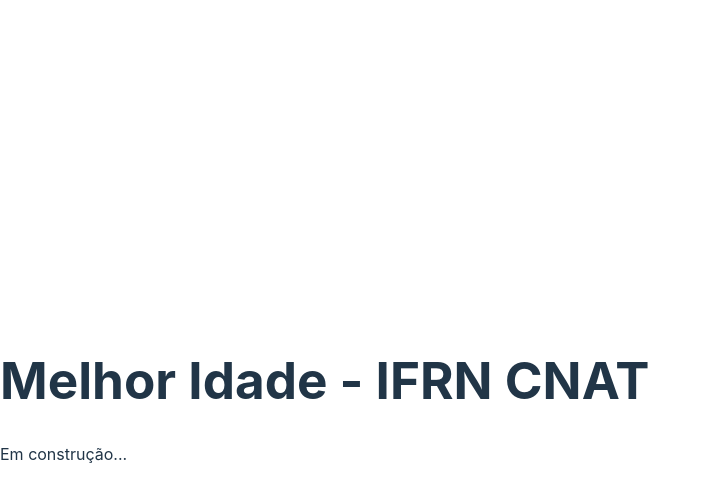
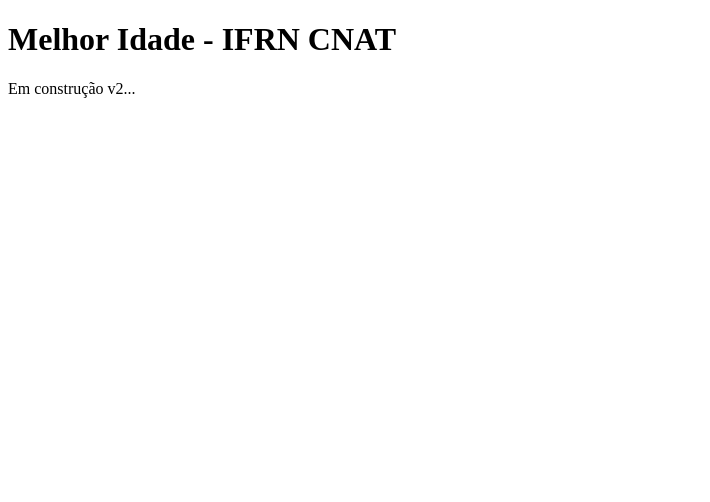
Before and after one commit to csaifrn/melhoridade-web, a React (Vite) app: page / in a window 1280 px wide. Shown: the top 502 px of the page, without its empty margins (0-710 px from the left). Built offline with nearby package versions, Linux system fonts and the light colour scheme.

Commit message:
added new branch example

```diff
--- a/index.html
+++ b/index.html
@@ -5,6 +5,14 @@
 		<link rel="icon" type="image/svg+xml" href="/vite.svg" />
 		<meta name="viewport" content="width=device-width, initial-scale=1.0" />
 		<title>Melhor Idade - IFRN CNAT</title>
+		<link
+			rel="stylesheet"
+			href="https://fonts.googleapis.com/css?family=Roboto:300,400,500,700&display=swap"
+		/>
+		<link
+			rel="stylesheet"
+			href="https://fonts.googleapis.com/icon?family=Material+Icons"
+		/>
 	</head>
 	<body>
 		<div id="root"></div>
--- a/package.json
+++ b/package.json
@@ -9,8 +9,11 @@
     "preview": "vite preview"
   },
   "dependencies": {
+    "@mui/material": "^5.10.6",
+    "@mui/styled-engine-sc": "^5.10.6",
     "react": "^18.2.0",
-    "react-dom": "^18.2.0"
+    "react-dom": "^18.2.0",
+    "styled-components": "^5.3.5"
   },
   "devDependencies": {
     "@types/react": "^18.0.17",
--- a/src/App.css
+++ /dev/null
@@ -1,41 +0,0 @@
-#root {
-  max-width: 1280px;
-  margin: 0 auto;
-  padding: 2rem;
-  text-align: center;
-}
-
-.logo {
-  height: 6em;
-  padding: 1.5em;
-  will-change: filter;
-}
-.logo:hover {
-  filter: drop-shadow(0 0 2em #646cffaa);
-}
-.logo.react:hover {
-  filter: drop-shadow(0 0 2em #61dafbaa);
-}
-
-@keyframes logo-spin {
-  from {
-    transform: rotate(0deg);
-  }
-  to {
-    transform: rotate(360deg);
-  }
-}
-
-@media (prefers-reduced-motion: no-preference) {
-  a:nth-of-type(2) .logo {
-    animation: logo-spin infinite 20s linear;
-  }
-}
-
-.card {
-  padding: 2em;
-}
-
-.read-the-docs {
-  color: #888;
-}
--- a/src/App.tsx
+++ b/src/App.tsx
@@ -5,7 +5,7 @@
   return (
     <div className="App">
       <h1>Melhor Idade - IFRN CNAT</h1>
-      <p>Em construção...</p>
+      <p>Em construção v2...</p>
     </div>
   )
 };
--- a/src/index.css
+++ /dev/null
@@ -1,70 +0,0 @@
-:root {
-  font-family: Inter, Avenir, Helvetica, Arial, sans-serif;
-  font-size: 16px;
-  line-height: 24px;
-  font-weight: 400;
-
-  color-scheme: light dark;
-  color: rgba(255, 255, 255, 0.87);
-  background-color: #242424;
-
-  font-synthesis: none;
-  text-rendering: optimizeLegibility;
-  -webkit-font-smoothing: antialiased;
-  -moz-osx-font-smoothing: grayscale;
-  -webkit-text-size-adjust: 100%;
-}
-
-a {
-  font-weight: 500;
-  color: #646cff;
-  text-decoration: inherit;
-}
-a:hover {
-  color: #535bf2;
-}
-
-body {
-  margin: 0;
-  display: flex;
-  place-items: center;
-  min-width: 320px;
-  min-height: 100vh;
-}
-
-h1 {
-  font-size: 3.2em;
-  line-height: 1.1;
-}
-
-button {
-  border-radius: 8px;
-  border: 1px solid transparent;
-  padding: 0.6em 1.2em;
-  font-size: 1em;
-  font-weight: 500;
-  font-family: inherit;
-  background-color: #1a1a1a;
-  cursor: pointer;
-  transition: border-color 0.25s;
-}
-button:hover {
-  border-color: #646cff;
-}
-button:focus,
-button:focus-visible {
-  outline: 4px auto -webkit-focus-ring-color;
-}
-
-@media (prefers-color-scheme: light) {
-  :root {
-    color: #213547;
-    background-color: #ffffff;
-  }
-  a:hover {
-    color: #747bff;
-  }
-  button {
-    background-color: #f9f9f9;
-  }
-}
--- a/src/main.tsx
+++ b/src/main.tsx
@@ -1,7 +1,6 @@
 import React from 'react'
 import ReactDOM from 'react-dom/client'
 import App from './App'
-import './index.css'
 
 ReactDOM.createRoot(document.getElementById('root') as HTMLElement).render(
   <React.StrictMode>
```
Lines whose indentation alone changed are shown as unchanged.
